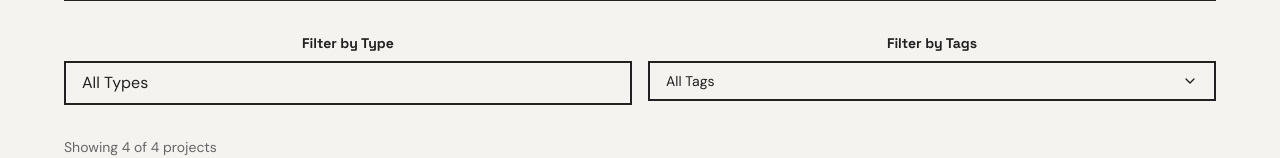
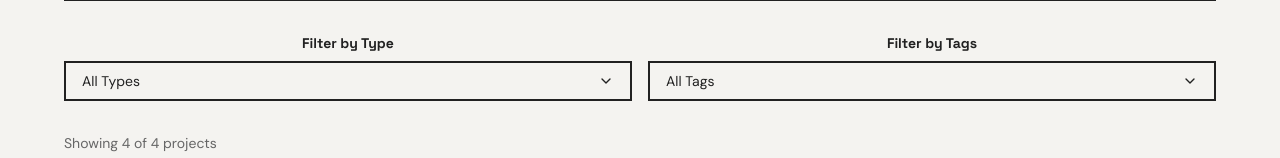
Before and after one commit to phuocnguyen2201/portfolio, a React app: page /portfolio/projects in a window 1280 px wide. Shown: the part 444-602 px from the top of the page. Built offline with nearby package versions, Linux system fonts and the light colour scheme; the HTML template or start-up script is replaced by a standard one.

Commit message:
update style for dropdown

```diff
--- a/src/pages/ProjectsPage.tsx
+++ b/src/pages/ProjectsPage.tsx
@@ -21,7 +21,9 @@ const ProjectsPage = () => {
   const [selectedTags, setSelectedTags] = useState<string[]>([]);
   const [selectedType, setSelectedType] = useState("all");
   const [tagsDropdownOpen, setTagsDropdownOpen] = useState(false);
+  const [typeDropdownOpen, setTypeDropdownOpen] = useState(false);
   const dropdownRef = useRef<HTMLDivElement>(null);
+  const typeDropdownRef = useRef<HTMLDivElement>(null);
 
   useEffect(() => {
     document.title = "Projects";
@@ -36,6 +38,12 @@ const ProjectsPage = () => {
         !dropdownRef.current.contains(event.target as Node)
       ) {
         setTagsDropdownOpen(false);
+      }
+      if (
+        typeDropdownRef.current &&
+        !typeDropdownRef.current.contains(event.target as Node)
+      ) {
+        setTypeDropdownOpen(false);
       }
     };
 
@@ -133,21 +141,67 @@ const ProjectsPage = () => {
             <div className="grid md:grid-cols-2 gap-4 mb-8">
               {/* Type Filter */}
               <div>
-                <label id='type-filter' className="text-sm font-heading font-bold mb-2 block">
+                <label className="text-sm font-heading font-bold mb-2 block">
                   Filter by Type
                 </label>
-                <select
-                aria-labelledby="type-filter"
-                  value={selectedType}
-                  onChange={(e) => setSelectedType(e.target.value)}
-                  className="w-full px-4 py-2 border-[2px] border-border rounded-lg bg-background text-foreground focus:outline-none focus:border-primary appearance-none cursor-pointer"
-                >
-                  {projectTypes.map((type) => (
-                    <option key={type.value} value={type.value}>
-                      {type.label}
-                    </option>
-                  ))}
-                </select>
+                <div className="relative" ref={typeDropdownRef}>
+                  <div
+                    role="button"
+                    tabIndex={0}
+                    aria-expanded={typeDropdownOpen}
+                    aria-haspopup="listbox"
+                    aria-controls="type-dropdown"
+                    onClick={() => setTypeDropdownOpen(!typeDropdownOpen)}
+                    onKeyDown={(e) => {
+                      if (e.key === 'Enter' || e.key === ' ') {
+                        e.preventDefault();
+                        setTypeDropdownOpen(!typeDropdownOpen);
+                      }
+                    }}
+                    className="w-full px-4 py-2 border-[2px] border-border rounded-lg bg-background text-foreground text-left flex items-center justify-between focus:outline-none focus:border-primary cursor-pointer"
+                  >
+                    <span className="text-sm">
+                      {projectTypes.find(type => type.value === selectedType)?.label}
+                    </span>
+                    <ChevronDown
+                      size={16}
+                      className={`transition-transform duration-200 ${
+                        typeDropdownOpen ? "rotate-180" : ""
+                      }`}
+                    />
+                  </div>
+
+                  {typeDropdownOpen && (
+                    <div
+                      id="type-dropdown"
+                      role="listbox"
+                      className="absolute top-full left-0 right-0 mt-1 bg-background border-[2px] border-border rounded-lg shadow-lg z-10 max-h-64 overflow-y-auto"
+                    >
+                      {projectTypes.map((type) => (
+                        <div
+                          key={type.value}
+                          role="option"
+                          aria-selected={selectedType === type.value}
+                          onClick={() => {
+                            setSelectedType(type.value);
+                            setTypeDropdownOpen(false);
+                          }}
+                          onKeyDown={(e) => {
+                            if (e.key === 'Enter' || e.key === ' ') {
+                              e.preventDefault();
+                              setSelectedType(type.value);
+                              setTypeDropdownOpen(false);
+                            }
+                          }}
+                          tabIndex={0}
+                          className="px-4 py-2 hover:bg-muted cursor-pointer border-b border-border last:border-b-0 text-sm"
+                        >
+                          {type.label}
+                        </div>
+                      ))}
+                    </div>
+                  )}
+                </div>
               </div>
 
               {/* Tags Filter */}
@@ -156,9 +210,20 @@ const ProjectsPage = () => {
                   Filter by Tags
                 </label>
                 <div className="relative" ref={dropdownRef}>
-                  <button
+                  <div
+                    role="button"
+                    tabIndex={0}
+                    aria-expanded={tagsDropdownOpen}
+                    aria-haspopup="listbox"
+                    aria-controls="tags-dropdown"
                     onClick={() => setTagsDropdownOpen(!tagsDropdownOpen)}
-                    className="w-full px-4 py-2 border-[2px] border-border rounded-lg bg-background text-foreground text-left flex items-center justify-between focus:outline-none focus:border-primary"
+                    onKeyDown={(e) => {
+                      if (e.key === 'Enter' || e.key === ' ') {
+                        e.preventDefault();
+                        setTagsDropdownOpen(!tagsDropdownOpen);
+                      }
+                    }}
+                    className="w-full px-4 py-2 border-[2px] border-border rounded-lg bg-background text-foreground text-left flex items-center justify-between focus:outline-none focus:border-primary cursor-pointer"
                   >
                     <span className="text-sm">
                       {selectedTags.length === 0
@@ -171,13 +236,20 @@ const ProjectsPage = () => {
                         tagsDropdownOpen ? "rotate-180" : ""
                       }`}
                     />
-                  </button>
+                  </div>
 
                   {tagsDropdownOpen && (
-                    <div className="absolute top-full left-0 right-0 mt-1 bg-background border-[2px] border-border rounded-lg shadow-lg z-10 max-h-64 overflow-y-auto">
+                    <div
+                      id="tags-dropdown"
+                      role="listbox"
+                      aria-multiselectable="true"
+                      className="absolute top-full left-0 right-0 mt-1 bg-background border-[2px] border-border rounded-lg shadow-lg z-10 max-h-64 overflow-y-auto"
+                    >
                       {allTags.map((tag) => (
                         <label
                           key={tag}
+                          role="option"
+                          aria-selected={selectedTags.includes(tag)}
                           className="flex items-center gap-2 px-4 py-2 hover:bg-muted cursor-pointer border-b border-border last:border-b-0"
                         >
                           <input
```
